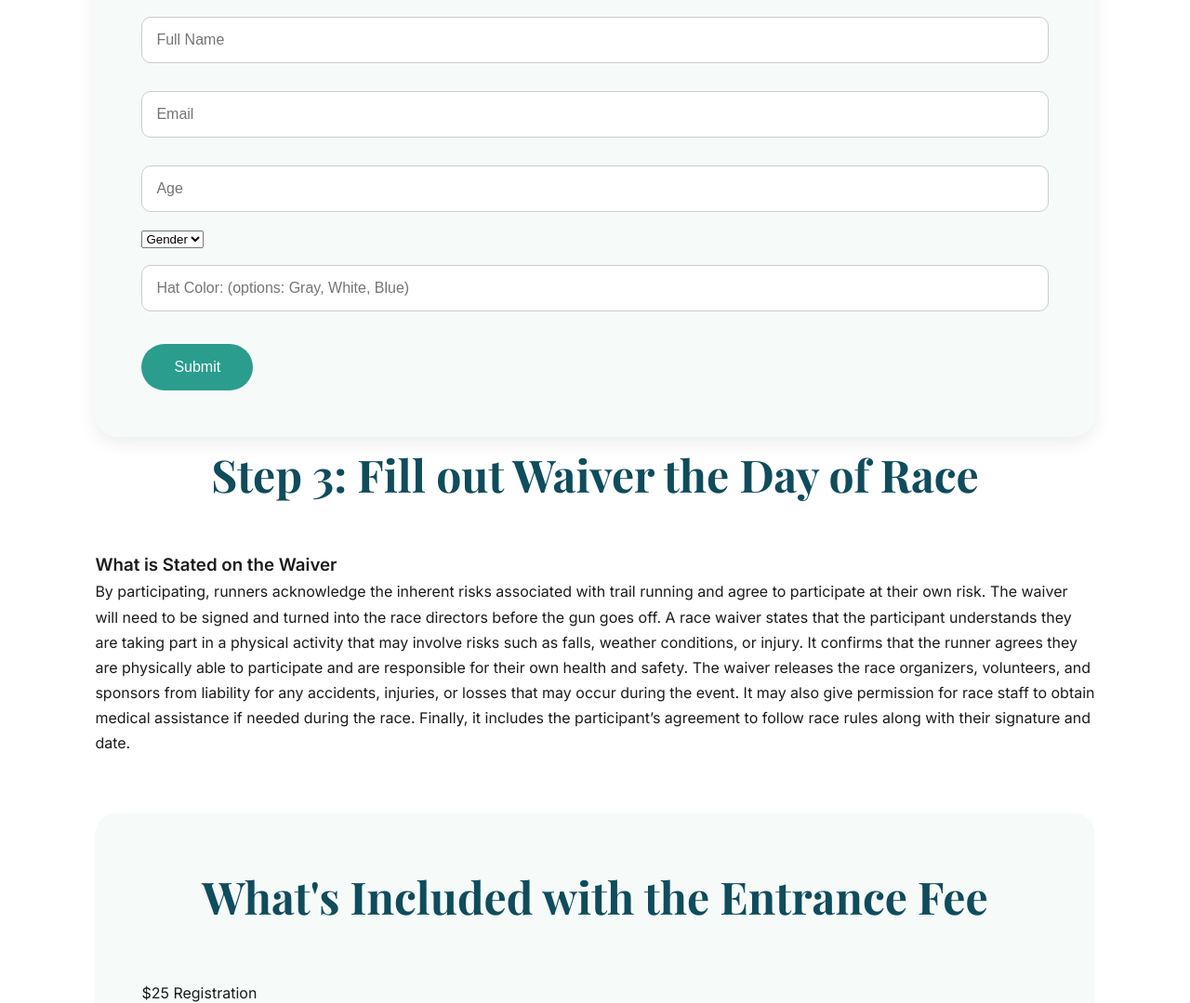
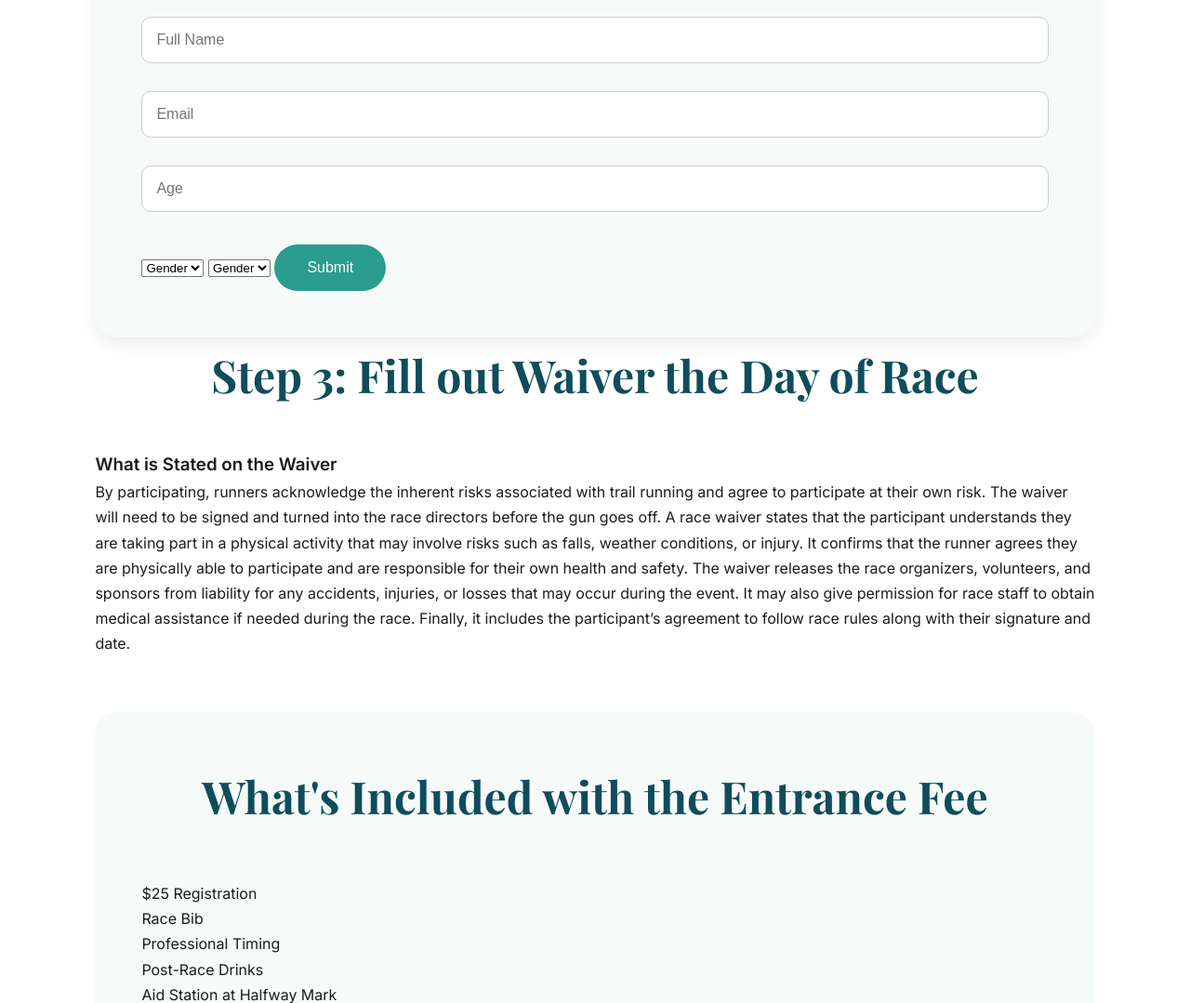
Before and after one commit to 2727cwalker-stack/sunken-city-race, a plain HTML site: page signup.html in a window 1280 px wide. Shown: the part 1558-2637 px from the top of the page at 93% size. Drawn offline with nearby package versions, Linux system fonts and the light colour scheme; files whose address does not match are found by name.

Commit message:
Update signup.html

```diff
--- a/signup.html
+++ b/signup.html
@@ -521,7 +521,12 @@ Step 2: Participant Information Form
     <option value="Other">Other</option>
   </select>
 
-  <input type="text" name="shirt" placeholder="Hat Color: (options: Gray, White, Blue)" required>
+  <select name="shirt" required>
+    <option value="">Gender</option>
+    <option value="Blue">Blue</option>
+    <option value="White">White</option>
+    <option value="Gray">Gray</option>
+  </select>
 
   <button type="submit">Submit</button>
 
```
